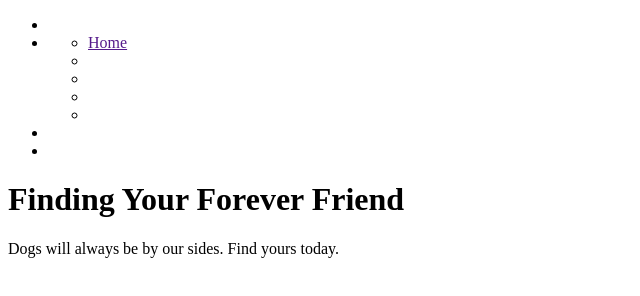
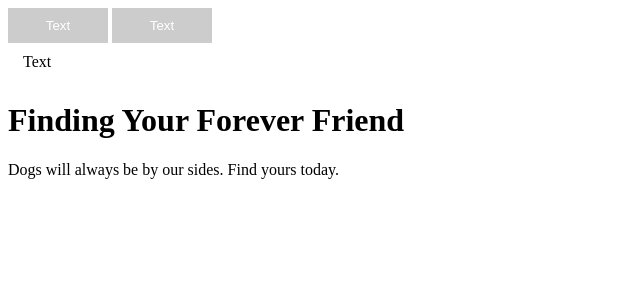
Before and after one commit to MEdw4rds/Finding-your-forever-friend, a plain HTML site: page index.html in a window 1280 px wide. Shown: the whole page, without its empty margins (0-640 px from the left). Drawn offline with Linux system fonts and the light colour scheme.

Commit message:
Redone dropdown menu(now working)

```diff
--- a/assets/css/style.css
+++ b/assets/css/style.css
@@ -0,0 +1,38 @@
+.dropdown{
+    display: inline-block;
+}
+
+.dropdown button{
+    background-color: hsl(0, 0%, 80%);
+    color: white;
+    padding: 10px 15px;
+    border: none;
+    cursor: pointer;
+    min-width: 100px;
+}
+
+.dropdown a{
+    display: block;
+    color: black;
+    text-decoration: none;
+    padding: 10px 15px;
+}
+.dropdown .content{
+    display: none;
+    position: absolute;
+    background-color: hsl(0, 0%, 95%);
+    min-width: 100px;
+    box-shadow: 2px 2px 5px hsla(0, 0%, 0%, 0.8);
+}
+
+.dropdown:hover .content{
+    display: block;
+}
+
+.dropdown:hover button{
+    background-color: hsl(0, 0%, 70%);
+}
+
+.dropdown a:hover{
+    background-color: hsl(0, 0%, 90%);
+}
--- a/index.html
+++ b/index.html
@@ -3,23 +3,24 @@
 <head>
     <meta charset="UTF-8">
     <meta name="viewport" content="width=device-width, initial-scale=1.0">
+    <link rel="stylesheet" href="assets/css/style.css">
     <title>Forever Friend</title>
 </head>
 <body>
-    <ul>
-        <li><a href=""></a></li>
-        <li>
-            <ul class="dropdown">
-                <li><a href="">Home</a></li>
-                <li><a href=""></a></li>
-                <li><a href=""></a></li>
-                <li><a href=""></a></li>
-                <li><a href=""></a></li>
-            </ul>
-        </li>
-        <li><a href=""></a></li>
-        <li><a href=""></a></li>
-    </ul>
+    <div class="dropdown">
+        <button>Text</button>
+        <div class="content">
+            <a href="">Text</a>
+            <a href="">Text</a>
+            <a href="">Text</a>
+        </div>
+        <button>Text</button>
+        <div>
+            <a href="">Text</a>
+
+        </div>
+    </div>
+
     <header>
         <div>
             <h1>Finding Your Forever Friend</h1>
```
